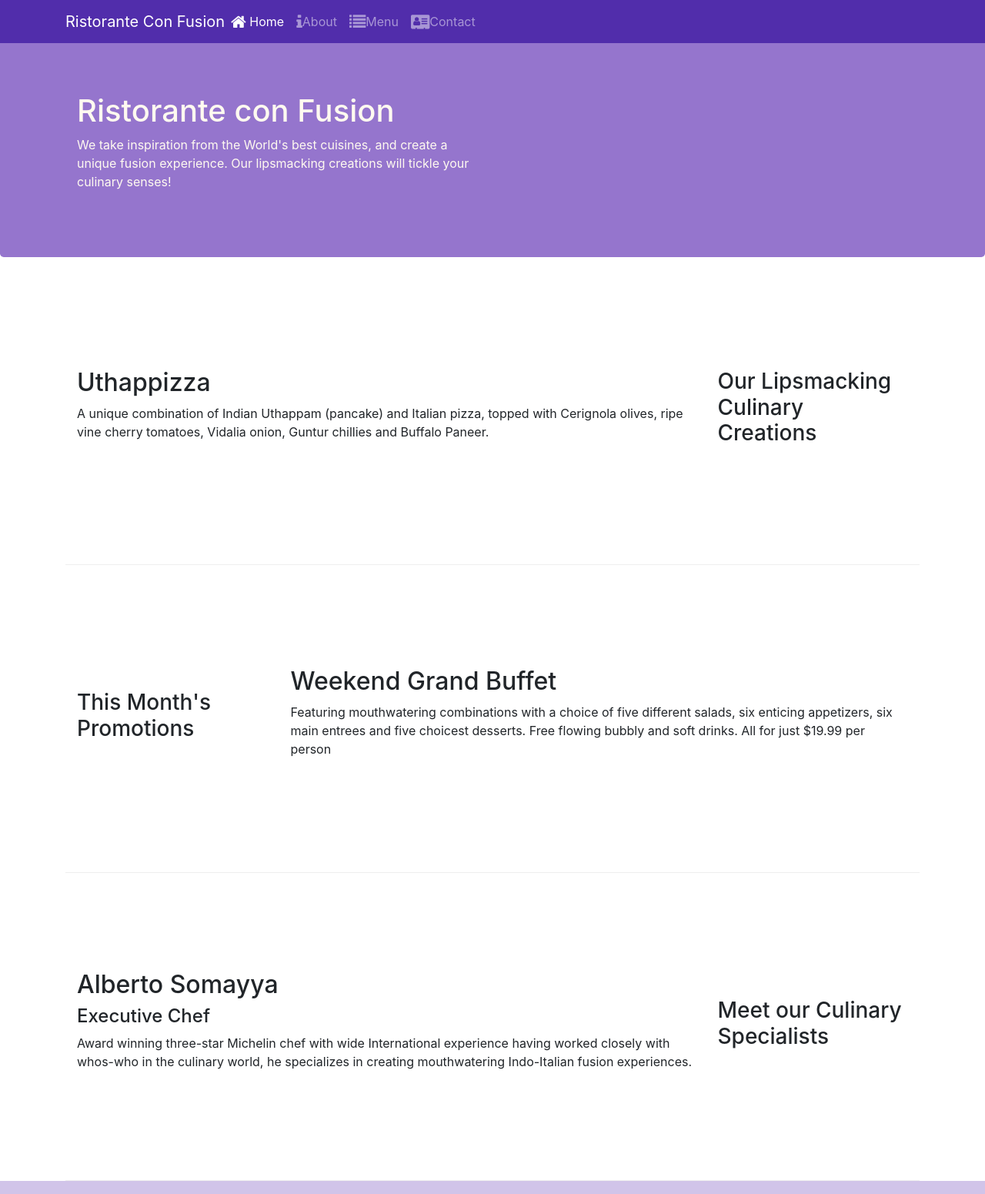
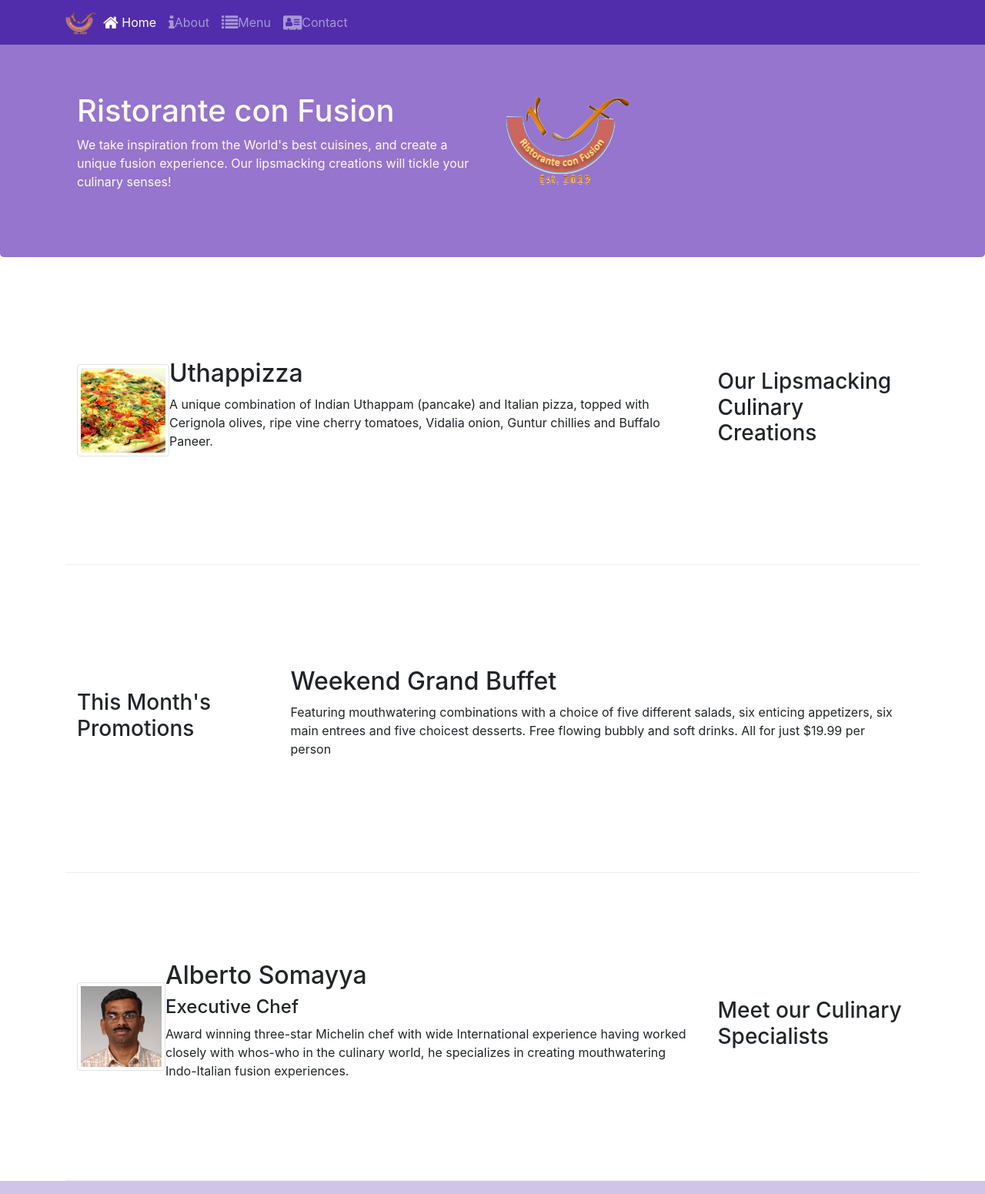
Before and after one commit to kavyakonisa/Restaurant_frontend, a website: page index.html in a window 1280 px wide. Shown: the top 1551 px of the page at 77% size. Drawn offline with nearby package versions, Linux system fonts and the light colour scheme.

Commit message:
Media And Media Objects

```diff
--- a/index.html
+++ b/index.html
@@ -20,7 +20,7 @@
             <button class="navbar-toggler" type="button" data-toggle="collapse" data-target="#Navbar">
                 <span class="navbar-toggler-icon"></span>
             </button>
-            <a class="navbar-brand mr-auto" href="#">Ristorante Con Fusion</a>
+            <a class="navbar-brand mr-auto" href="#"><img src="img/logo.png" height="30" width="41"></a>
             <div class="collapse navbar-collapse" id="Navbar">
                 <ul class="navbar-nav mr-auto">
                 <li class="nav-item active"><a class="nav-link" href="#"><span class="fa fa-home fa-lg"></span> Home</a></li>
@@ -43,7 +43,8 @@
                     <h1>Ristorante con Fusion</h1>
                     <p>We take inspiration from the World's best cuisines, and create a unique fusion experience. Our lipsmacking creations will tickle your culinary senses!</p>
                 </div>
-                <div class="col-12 col-sm">
+                <div class="col-12 col-sm align self-center">
+                    <img src="img/logo.png" class="img-fluid">
                 </div>
             </div>
         </div>
@@ -55,8 +56,15 @@
                 <h3>Our Lipsmacking Culinary Creations</h3>
             </div>
             <div class="col col-sm order-sm-first col-md">
-                <h2>Uthappizza</h2>
-                <p>A unique combination of Indian Uthappam (pancake) and Italian pizza, topped with Cerignola olives, ripe vine cherry tomatoes, Vidalia onion, Guntur chillies and Buffalo Paneer.</p>
+                <div class="media">
+                    <img class="d-flex-mr-3 img-thumbnail align-self-center" src="img/uthappizza.png" alt="uthappizza">
+                    <div class="media-body">
+                        <h2 class="mt-0">Uthappizza</h2>
+                        <p>A unique combination of Indian Uthappam (pancake) and Italian pizza, topped with Cerignola olives, ripe vine cherry tomatoes, Vidalia onion, Guntur chillies and Buffalo Paneer.</p>
+                    </div>
+
+                </div>
+
             </div>
         </div>
 
@@ -76,9 +84,15 @@
                 <h3>Meet our Culinary Specialists</h3>
             </div>
             <div class="col col-sm order-sm-first col-md">
-                <h2>Alberto Somayya</h2>
-                <h4>Executive Chef</h4>
-                <p>Award winning three-star Michelin chef with wide International experience having worked closely with whos-who in the culinary world, he specializes in creating mouthwatering Indo-Italian fusion experiences. </p>
+                <div class="media">
+                    <img class="d-flex-mr-3 img-thumbnail align-self-center" src="img/alberto.png" alt="alberto">
+                    <div class="media-body">
+                        <h2 class="mt-0">Alberto Somayya</h2>
+                        <h4>Executive Chef</h4>
+                        <p>Award winning three-star Michelin chef with wide International experience having worked closely with whos-who in the culinary world, he specializes in creating mouthwatering Indo-Italian fusion experiences. </p>
+                    </div>
+
+                </div>
             </div>
         </div>
     </div>
```
Also changed, not shown: aboutus.html (+5 -2 lines), contactus.html (+4 -1 lines), img/alberto.png (added), img/buffet.png (added), img/logo.png (added), img/uthappizza.png (added), 1 other file.
